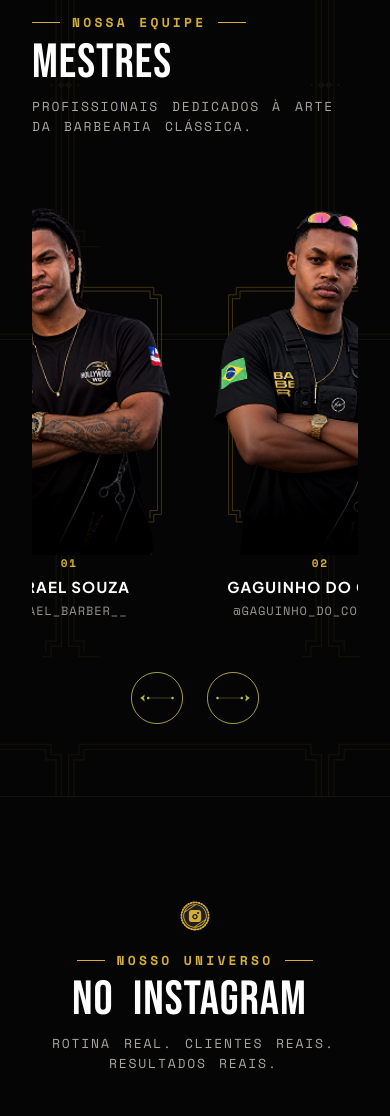
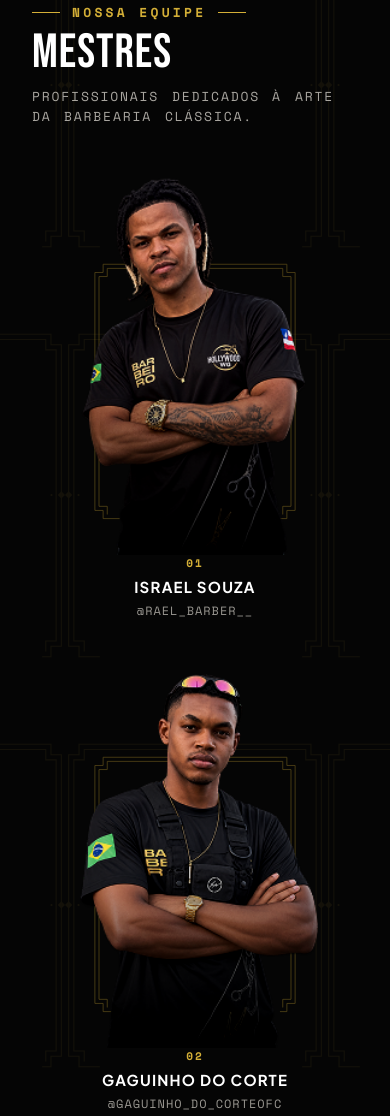
Before and after one commit to rafaelsetubal/hollywoodwg, a website built with Vite: page index.html in a window 390 px wide. Shown: the part 1931-3047 px from the top of the page. Built offline with nearby package versions, Linux system fonts and the light colour scheme.

Commit message:
feat: stack barbers vertically in sequence on mobile

```diff
--- a/css/team.css
+++ b/css/team.css
@@ -345,14 +345,13 @@
   }
 
   .team-grid {
-    grid-template-columns: repeat(3, 1fr);
-    gap: var(--space-32) var(--space-20);
+    gap: var(--space-32);
   }
 }
 
 @media (max-width: 768px) {
   .team-section {
-    padding: 100px 0 72px 0;
+    padding: 90px 0 72px 0;
   }
 
   .team-header {
@@ -365,34 +364,27 @@
 
   .team-grid {
     display: flex;
-    overflow-x: auto;
-    overflow-y: visible;
-    scroll-snap-type: x mandatory;
-    scroll-behavior: smooth;
-    gap: var(--space-16);
-    padding-top: 36px;
-    padding-bottom: 20px;
-    -webkit-overflow-scrolling: touch;
-    scrollbar-width: none;
-  }
-
-  .team-grid::-webkit-scrollbar {
-    display: none;
+    flex-direction: column;
+    align-items: center;
+    gap: var(--space-48);
+    width: 100%;
+    padding-top: 16px;
+    padding-bottom: 10px;
+    overflow: visible;
   }
 
   .team-card {
-    flex: 0 0 72%;
-    min-width: 220px;
-    max-width: 280px;
-    scroll-snap-align: center;
+    flex: none;
+    width: 100%;
+    max-width: 290px;
   }
 
   .team-card__visual {
-    height: 350px;
+    height: 380px;
     max-height: none;
   }
 
   .team-mobile-controls {
-    display: flex;
+    display: none !important;
   }
 }
```
